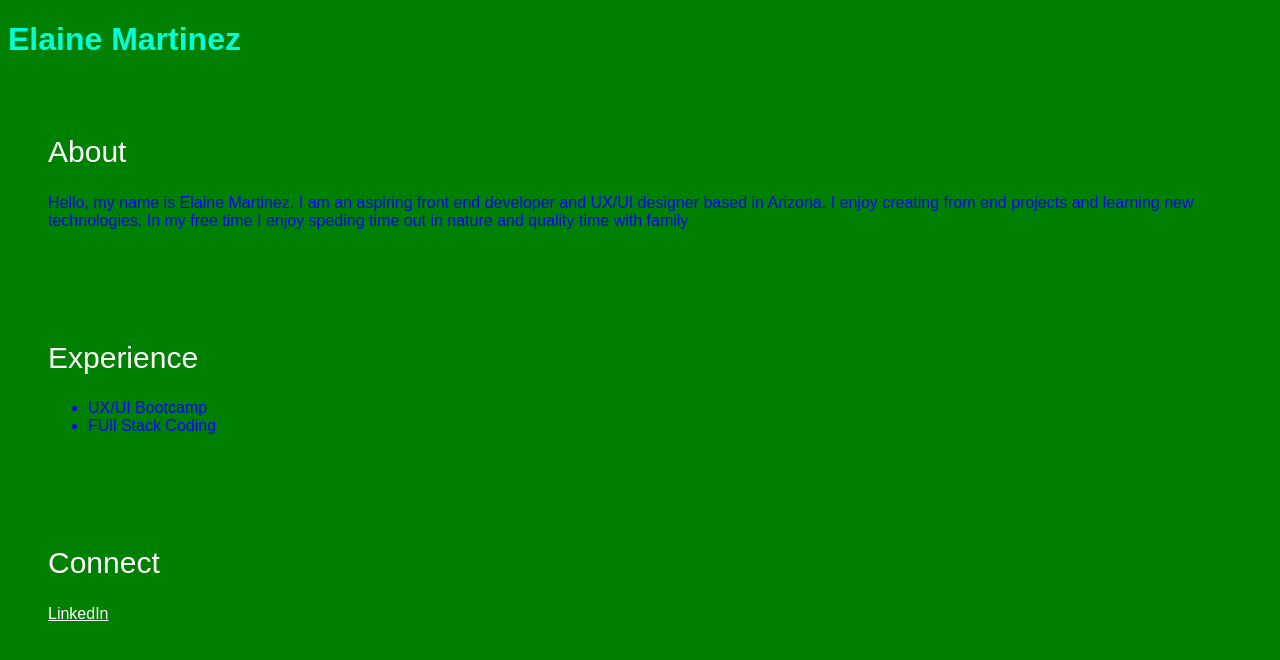
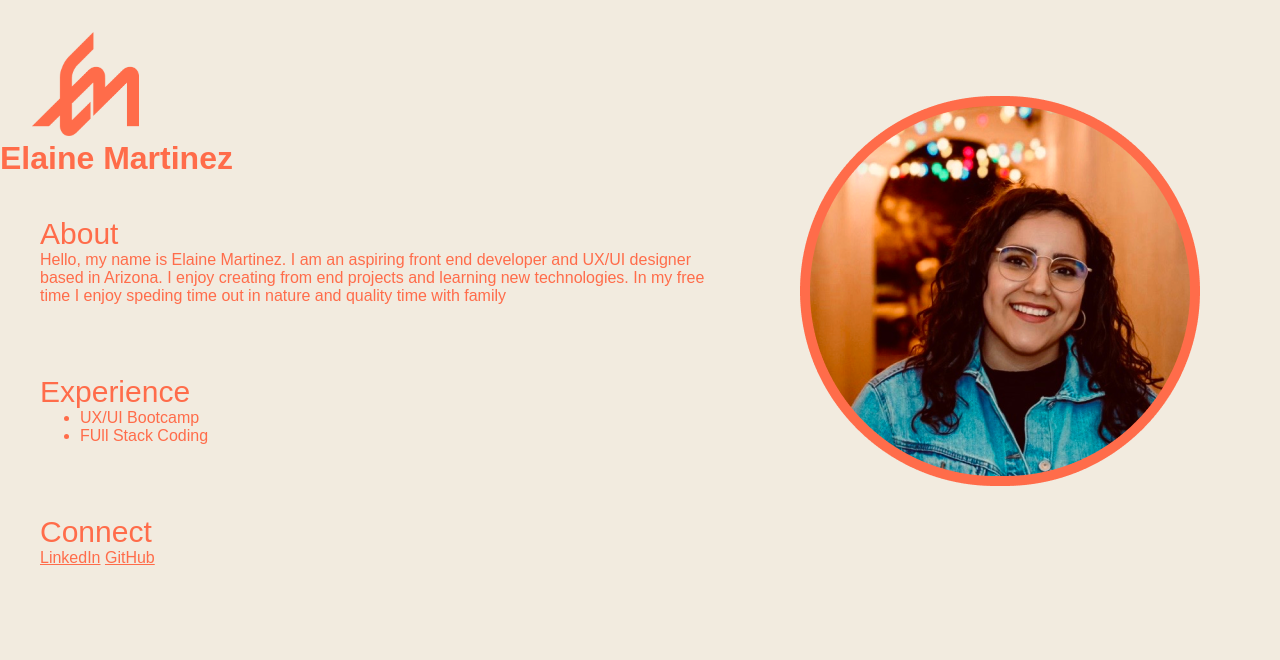
Before and after one commit to elainefmartinez/Elaine-Martinez-Luna, a plain HTML site: page index.html in a window 1280 px wide. Drawn offline with Linux system fonts and the light colour scheme; a web font is replaced by a local one.

Commit message:
updated more styling added image

```diff
--- a/css/index.css
+++ b/css/index.css
@@ -1,22 +1,37 @@
-body {
-    background-color: green;
-    color: blue;
-    font-family: "Outfit", sans-serif;
+*{
+    margin:0;
+    padding:0r;
+    box-sizing: border-box;
+    font-family: "Xahn Mono", Arial, sans-serif;
+}
+
+#headshot{
+    float: right;
+    margin: 5rem;
+}
+body{
+    background-color: #f2ebdf;
+    color:#ff6c4a;
 }
 
 h1 {
-    color: rgb(0, 255, 217);
+    color: #ff6c4a;;
 }
 
 h2 {
     font-size: 30px;
     font-weight: 500;
-    color: white;
+    color:#ff6c4a;
 }
 
 section {
     margin: 10px;
     padding: 30px;
+}
+
+.logo{
+    padding-top: 1rem;
+    padding-left: 1rem;
 }
 
 #Experience {
@@ -25,6 +40,6 @@ section {
 }
 
 #link {
-    color:white;
+    color:#ff6c4a;
 
 }
--- a/index.html
+++ b/index.html
@@ -2,10 +2,14 @@
 <head>
 <title> Elaine Martinez's Portfolio</title>
 <link rel="stylesheet" href="css/index.css">
-<link rel="preconnect" href="https://fonts.googleapis.com">
+<link href="https://fonts.googleapis.com/css2?family=Xanh+Mono:ital@0;1&display=swap" rel="stylesheet">
 
 <meta name="keywords" content="HTML, CSS, JavaScript">
 <meta name="author" content="Elaine Martinez">
+  <div class="logo">
+           <img class="logo" src="assets/Red Logo .png" alt="logo" height="120px">
+           <img id ="headshot" src="assets/Headshot 3.png" alt="headshot" style="float:right" height="auto"/>
+        </div>
 </head>
 
 <body>
@@ -27,6 +31,7 @@
     <section id="Connect">
     <h2> Connect</h2>
     <a id ="link" href="https://www.linkedin.com/in/elainefmartinez/">LinkedIn</a>
+    <a id = "link" href="https://github.com/elainefmartinez">GitHub</a>
     </section>
 </body>
 
```
Also changed, not shown: assets/Headshot 3.png (added), assets/Red Logo .png (added).
